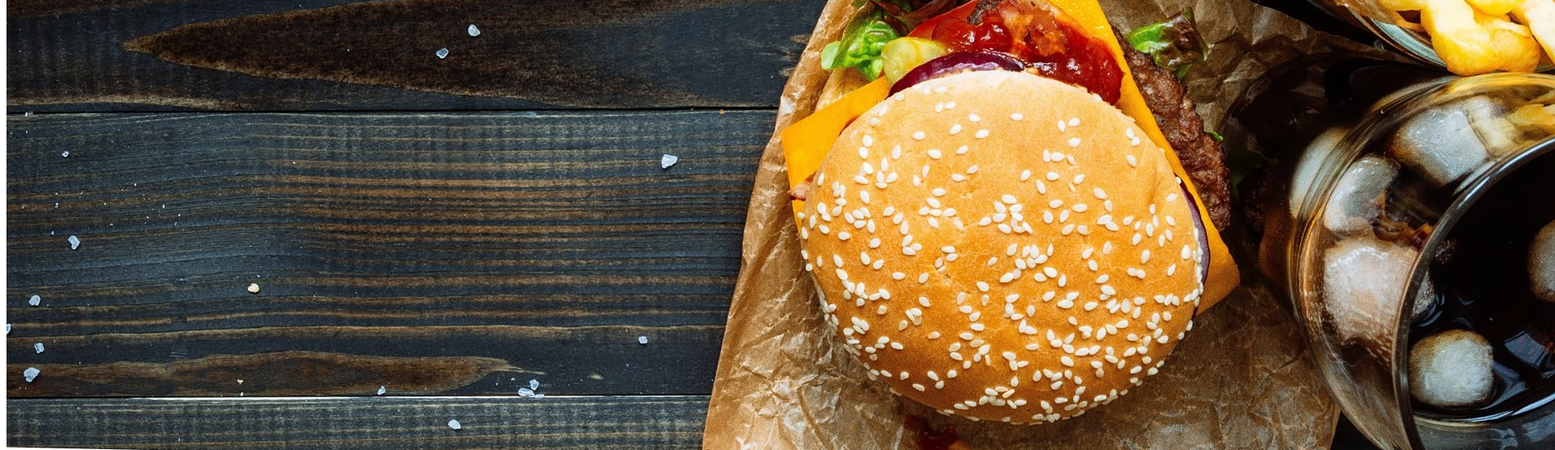
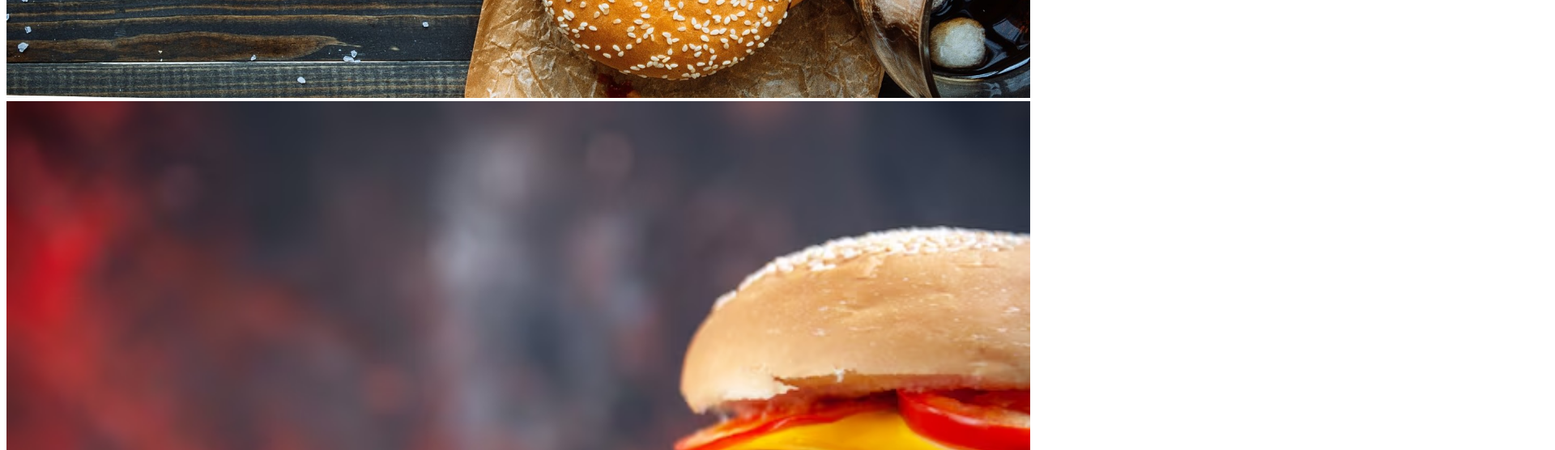
Before and after one commit to JoaoPe22/Atividade1_commits, a plain HTML site: page index.html in a window 1280 px wide. Shown: the part 730-1286 px from the top of the page at 81% size, 1920 px wide, since content can reach past the window. Drawn offline with Linux system fonts and the light colour scheme.

Commit message:
adiconei um tamanho para as imagens
Adicionei um tamanho de 100% do ele pai, o body

```diff
--- a/index.html
+++ b/index.html
@@ -6,8 +6,8 @@
     <title>Document</title>
   </head>
   <body>
-    <img src="image/fundoBackground.jpg" alt="" />
-    <img src="image/fundoBackground2.jpg" alt="" />
-    <img src="image/logo.png" alt="" />
+    <img src="image/fundoBackground.jpg" alt="" width="100%"/>
+    <img src="image/fundoBackground2.jpg" alt="" width="100%"/>
+    <img src="image/logo.png" alt="" width="100%"/>
   </body>
 </html>
```
